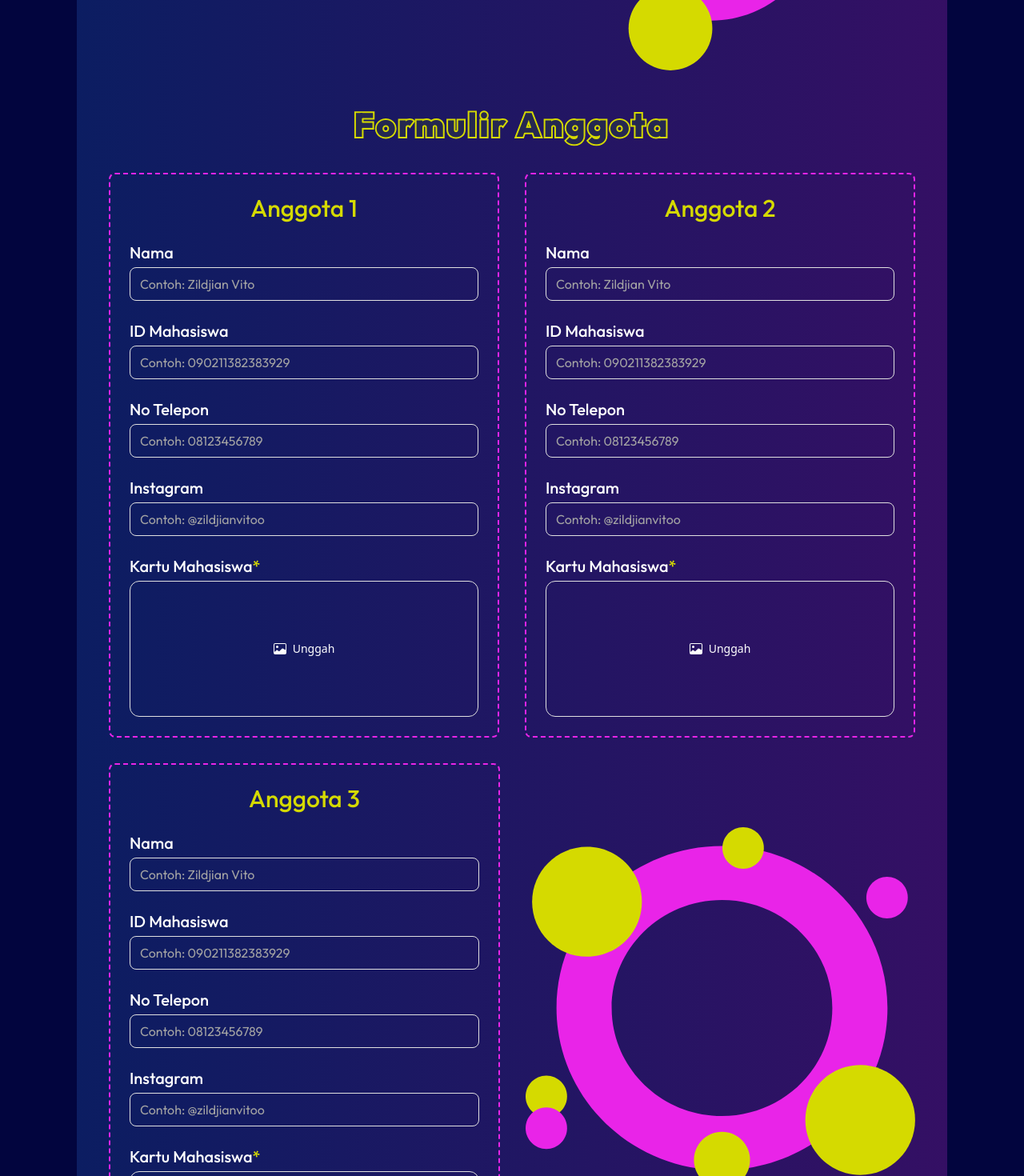
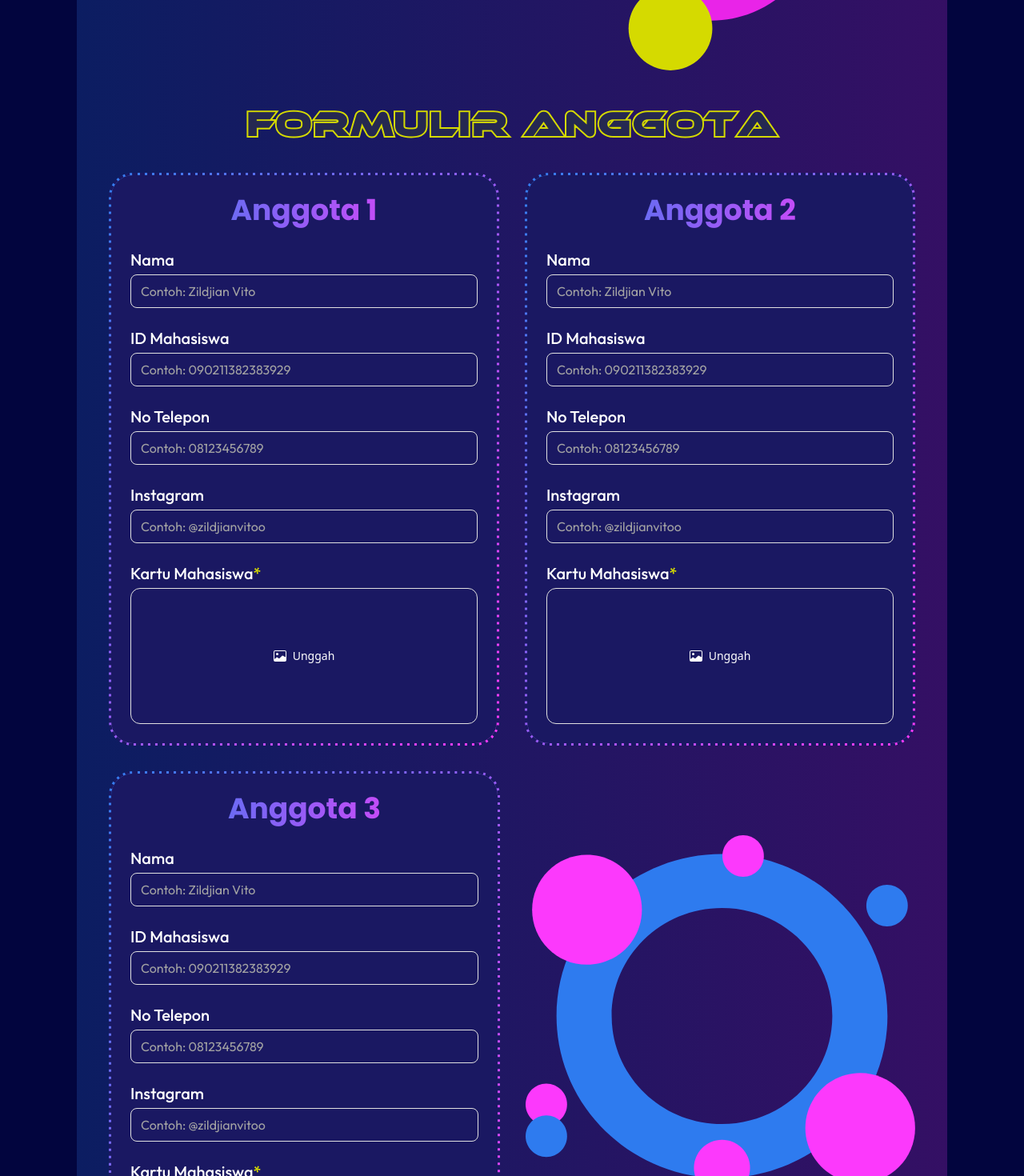
Before and after one commit to zildjianvitoo/srifoton2023fe-deployed, a Next.js app: page /kompetisi/register/competitive-programming in a window 1280 px wide. Shown: the part 1000-2470 px from the top of the page at 80% size. Built offline with nearby package versions, Linux system fonts and the light colour scheme.

Commit message:
update revisi register kompetisi page

```diff
--- a/components/molecules/FormCard1.jsx
+++ b/components/molecules/FormCard1.jsx
@@ -11,8 +11,8 @@ export default function FormCard1({
   errorMessageIdCard1,
 }) {
   return (
-    <div className="flex flex-col gap-6 p-4 lg:p-6 rounded-lg w-full border-2 border-dashed border-[#E924E8] lg:w-1/2  dark:text-[#EDEDED">
-      <h3 className=" text-xl lg:text-3xl font-medium text-center text-[#F86E45] dark:text-[#D5DA00]">
+    <div className="flex flex-col gap-6 p-4 lg:p-6 rounded-[25px] md:rounded-[27px] lg:rounded-[30px] w-full gradient-border-registerkompetisi-member dark:gradient-border-registerkompetisi-member-dark lg:w-1/2  dark:text-[#EDEDED">
+      <h3 className="pb-1 text-2xl font-bold text-center text-transparent md:text-3xl lg:text-4xl bg-gradient-to-r from-blue-srifoton to-pink-srifoton bg-clip-text font-poppins">
         {header}
       </h3>
       <div className="flex flex-col">
--- a/components/molecules/FormCard2.jsx
+++ b/components/molecules/FormCard2.jsx
@@ -3,8 +3,8 @@ import InputFile from "../atoms/InputFile";
 
 export default function FormCard1({ header, register, setIdCard2, errors }) {
   return (
-    <div className="flex flex-col gap-6 p-4 lg:p-6 rounded-lg w-full border-2 border-dashed border-[#E924E8] lg:w-1/2  dark:text-[#EDEDED">
-      <h3 className=" text-xl lg:text-3xl font-medium text-center text-[#F86E45] dark:text-[#D5DA00]">
+    <div className="flex flex-col gap-6 p-4 lg:p-6 rounded-[25px] md:rounded-[27px] lg:rounded-[30px] w-full gradient-border-registerkompetisi-member dark:gradient-border-registerkompetisi-member-dark lg:w-1/2  dark:text-[#EDEDED">
+      <h3 className="pb-1 text-2xl font-bold text-center text-transparent md:text-3xl lg:text-4xl bg-gradient-to-r from-blue-srifoton to-pink-srifoton bg-clip-text font-poppins">
         {header}
       </h3>
       <InputForm
--- a/components/molecules/FormCard3.jsx
+++ b/components/molecules/FormCard3.jsx
@@ -3,8 +3,8 @@ import InputFile from "../atoms/InputFile";
 
 export default function FormCard1({ header, register, setIdCard3 }) {
   return (
-    <div className="flex flex-col gap-6 p-4 lg:p-6 rounded-lg w-full border-2 border-dashed border-[#E924E8] lg:w-1/2  dark:text-[#EDEDED">
-      <h3 className=" text-xl lg:text-3xl font-medium text-center text-[#F86E45] dark:text-[#D5DA00]">
+    <div className="flex flex-col gap-6 p-4 lg:p-6 rounded-[25px] md:rounded-[27px] lg:rounded-[30px] w-full gradient-border-registerkompetisi-member dark:gradient-border-registerkompetisi-member-dark lg:w-1/2  dark:text-[#EDEDED">
+      <h3 className="pb-1 text-2xl font-bold text-center text-transparent md:text-3xl lg:text-4xl bg-gradient-to-r from-blue-srifoton to-pink-srifoton bg-clip-text font-poppins">
         {header}
       </h3>
       <InputForm
--- a/components/molecules/PaymentNote.jsx
+++ b/components/molecules/PaymentNote.jsx
@@ -1,7 +1,7 @@
 export default function PaymentNote({ seminarPage }) {
   return (
     <div
-      className={`text-sm lg:text-lg  px-4 py-2 mt-2 rounded-[20px] lg:rounded-[30px]  ${
+      className={`text-sm lg:text-lg  px-4 py-2 mt-2 !rounded-[25px] md:!rounded-[27px] lg:!rounded-[30px]  ${
         seminarPage
           ? "text-[#000000] dark:text-[#EDEDED]"
           : "text-[#464646] border-[3px] gradient-border-registerkompetisi-pn dark:gradient-border-registerkompetisi-pn-dark"
--- a/components/organisms/Kompetisi/DaftarKompetisi/SecondField.jsx
+++ b/components/organisms/Kompetisi/DaftarKompetisi/SecondField.jsx
@@ -1,7 +1,7 @@
 import FormCard1 from "@/components/molecules/FormCard1";
 import FormCard2 from "@/components/molecules/FormCard2";
 import FormCard3 from "@/components/molecules/FormCard3";
-import { useTheme } from "next-themes";
+import { ethnocentric } from "@/public/fonts/fonts";
 
 export default function SecondField({
   register,
@@ -11,18 +11,13 @@ export default function SecondField({
   setIdCard3,
   errorMessageIdCard1,
 }) {
-  const { theme } = useTheme();
-
-  const imageSource =
-    theme === "light"
-      ? "/assets/Kompetisi/DaftarKompetisi/daftarkompetisi-memberimg.svg"
-      : "/assets/Kompetisi/DaftarKompetisi/daftarkompetisi-memberimg-dark.svg";
-
   return (
     <section id="daftar-kompetisi-2" className="z-10">
       <div className="z-10 flex flex-col w-full gap-8 px-6 py-6 lg:px-10 ">
         <div className="flex flex-col gap-8 mt-6">
-          <h1 className="text-2xl font-extrabold lg:text-[42px] text-center pt-1 pb-3 member-form-header dark:member-form-header-dark tracking-widest">
+          <h1
+            className={`text-2xl font-extrabold lg:text-[42px] text-center pt-1 pb-3 member-form-header dark:member-form-header-dark tracking-widest ${ethnocentric.className}`}
+          >
             Formulir Anggota
           </h1>
           <div className="flex flex-col w-full gap-8 lg:flex-row">
@@ -51,7 +46,12 @@ export default function SecondField({
               setIdCard3={setIdCard3}
             />
             <div className="items-center justify-center hidden w-1/2 h-full mt-20 ml-auto lg:flex ">
-              <img src={imageSource} alt={"decoration"} />
+              <img
+                src={
+                  "/assets/Kompetisi/DaftarKompetisi/daftarkompetisi-memberimg.svg"
+                }
+                alt={"decoration"}
+              />
             </div>
           </div>
         </div>
--- a/styles/globals.css
+++ b/styles/globals.css
@@ -485,18 +485,58 @@ input[type="number"] {
     letter-spacing: 3px;
   }
 
-  @media screen and (max-width: 768px) {
-    .field-header,
-    .field-header-dark {
-      -webkit-text-stroke: 3.5px transparent;
-    }
+  .gradient-border-registerkompetisi-pn {
+    border: 3.5px dashed #eddcfe;
+    background: linear-gradient(#eddcfe 0 0) padding-box,
+      linear-gradient(
+          to bottom left,
+          var(--blue-srifoton),
+          var(--pink-srifoton)
+        )
+        border-box;
+  }
+  .gradient-border-registerkompetisi-pn-dark {
+    border: 3.5px dashed #281464;
+    background: linear-gradient(#281464 0 0) padding-box,
+      linear-gradient(
+          to bottom left,
+          var(--blue-srifoton),
+          var(--pink-srifoton)
+        )
+        border-box;
+  }
+
+  .gradient-border-registerkompetisi-member {
+    border: 3.5px dashed #e5defd;
+    background: linear-gradient(#e5defd 0 0) padding-box,
+      linear-gradient(
+          to bottom right,
+          var(--blue-srifoton),
+          var(--pink-srifoton)
+        )
+        border-box;
+  }
+
+  .gradient-border-registerkompetisi-member-dark {
+    border: 3.5px dashed #1a1862;
+    background: linear-gradient(#1a1862 0 0) padding-box,
+      linear-gradient(
+          to bottom right,
+          var(--blue-srifoton),
+          var(--pink-srifoton)
+        )
+        border-box;
   }
 
   .member-form-header {
-    background: -webkit-linear-gradient(0deg, #f86e45 0%, #f86e45 95%);
+    background: -webkit-linear-gradient(
+      0deg,
+      var(--blue-srifoton) 0%,
+      var(--pink-srifoton) 95%
+    );
     -webkit-background-clip: text;
     -webkit-text-stroke: 4px transparent;
-    color: #ebe9f6;
+    color: #e5defd;
     letter-spacing: 3px;
   }
   .member-form-header-dark {
@@ -663,27 +703,6 @@ input[type="number"] {
     -o-border-radius: 30px;
   }
 
-  .gradient-border-registerkompetisi-pn {
-    border: 3.5px dashed #eddcfe;
-    background: linear-gradient(#eddcfe 0 0) padding-box,
-      linear-gradient(
-          to bottom left,
-          var(--blue-srifoton),
-          var(--pink-srifoton)
-        )
-        border-box;
-  }
-  .gradient-border-registerkompetisi-pn-dark {
-    border: 3.5px dashed #281464;
-    background: linear-gradient(#281464 0 0) padding-box,
-      linear-gradient(
-          to bottom left,
-          var(--blue-srifoton),
-          var(--pink-srifoton)
-        )
-        border-box;
-  }
-
   .narahubung-header {
     color: #e7eeff;
     background: -webkit-linear-gradient(
@@ -741,4 +760,12 @@ input[type="number"] {
     -o-border-radius: 30px;
   }
   /* End Credentials Page */
+
+  /** Responsive **/
+  @media screen and (max-width: 768px) {
+    .field-header,
+    .field-header-dark {
+      -webkit-text-stroke: 3.5px transparent;
+    }
+  }
 }
```
Also changed, not shown: public/assets/Kompetisi/DaftarKompetisi/daftarkompetisi-memberimg-dark.svg (deleted), public/assets/Kompetisi/DaftarKompetisi/daftarkompetisi-memberimg.svg.
